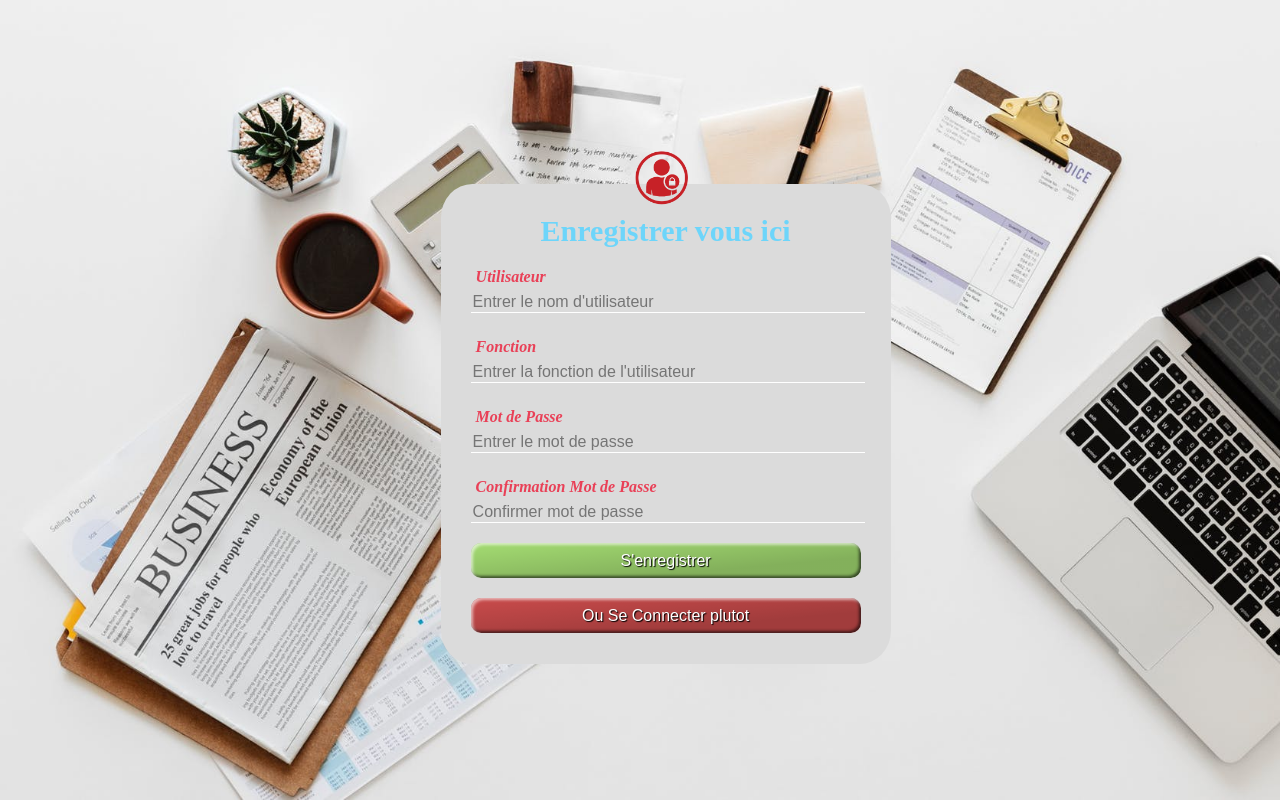
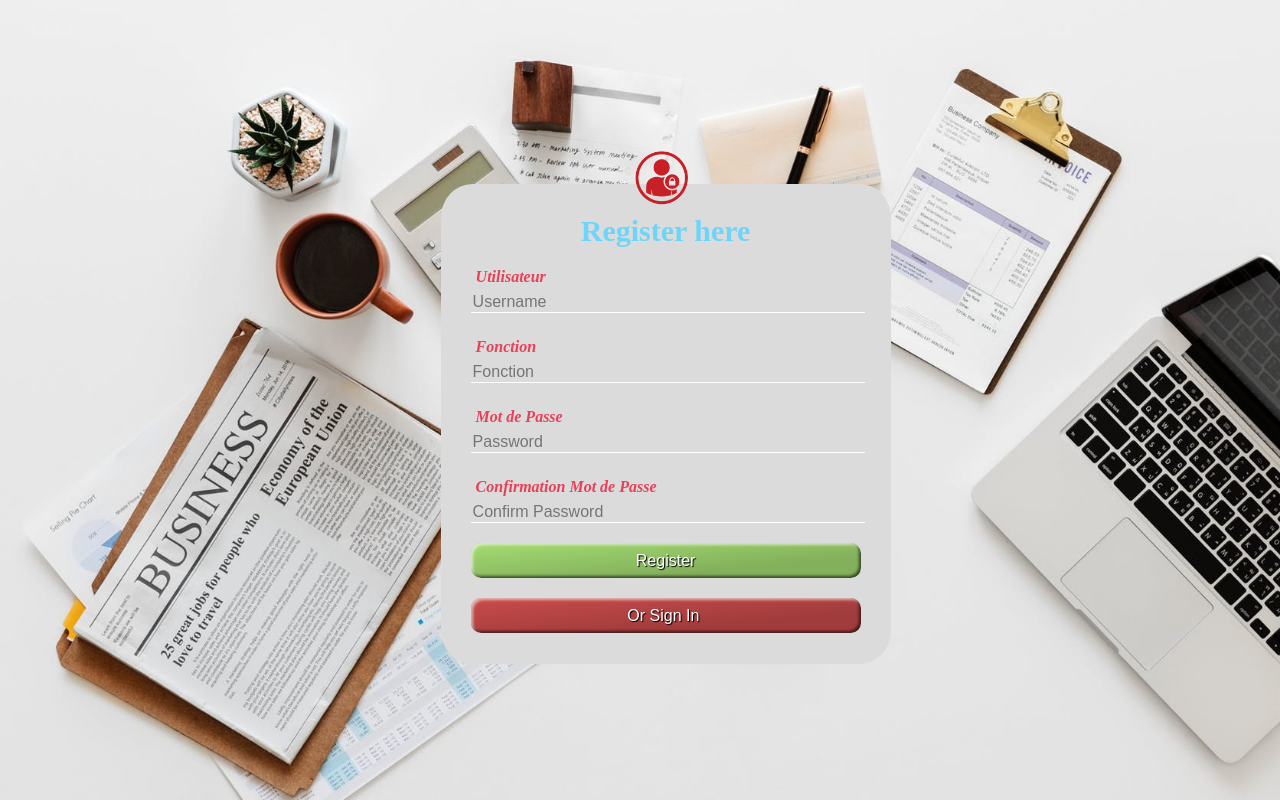
Before and after one commit to esalim/PerBAC, a PHP site: page /enregistrement.php in a window 1280 px wide. Run offline with PHP 8.4, Linux system fonts and the light colour scheme; some libraries are stand-ins or nearby versions.

Commit message:
Update enregistrement.php

```diff
--- a/benchmark/php/enregistrement.php
+++ b/benchmark/php/enregistrement.php
@@ -4,29 +4,29 @@
 <html lang="en">
 <head>
     <meta charset="UTF-8">
-    <title>Page d'enregistrement</title>
+    <title>Registration Page</title>
     <link rel="stylesheet" type="text/css" href="../css/enreg.css">               <!-- Appel fichier enreg.css pour mise en forme -->
     <script src="https://cdn.jsdelivr.net/npm/sweetalert2@8"></script>              <!-- Importation de la library SweetAlert2 -->
     <link rel="stylesheet" href="https://cdnjs.cloudflare.com/ajax/libs/animate.css/3.7.0/animate.min.css">    <!-- Importation de la library Animate -->
     <div class="registr">
         <img src="../images/Login-Icon.png" class="avatar">
-        <h1>Enregistrer vous ici</h1>
+        <h1>Register here</h1>
         <form action="enregistrement.php" method="post">
             <!-- Declaration des inputs et buttons de l'interface  -->
             <p>Utilisateur</p>
-            <input type="text" name="username" placeholder="Entrer le nom d'utilisateur" required>
+            <input type="text" name="username" placeholder="Username" required>
             <p>Fonction</p>
-            <input type="text" name="foncuser" placeholder="Entrer la fonction de l'utilisateur" required>
+            <input type="text" name="foncuser" placeholder="Fonction" required>
             <p>Mot de Passe</p>
-            <input type="password" name="password" placeholder="Entrer le mot de passe" required>
+            <input type="password" name="password" placeholder="Password" required>
             <p>Confirmation Mot de Passe</p>
-            <input type="password" name="conf_password" placeholder="Confirmer mot de passe" required>
+            <input type="password" name="conf_password" placeholder="Confirm Password" required>
             <input class="favorite buttn"
                    type="submit" id="enregistr_button" name="submit_btn"
-                   value="S'enregistrer">
+                   value="Register">
             <a href="../php/index.php"><input class="favorite styled"
                    type="button" id="connect_button"
-                   value="Ou Se Connecter plutot">
+                   value="Or Sign In ">
         </form>
 
         <?php
@@ -40,14 +40,14 @@
             $confpassword=$_POST['conf_password'];
 
             if ($password!==$confpassword){   // Message d'erreur script avec SweetAlert
-                echo '<script type="text/javascript">Swal.fire ("Oops...!","Les mots de passe ne correspondent pas !", "error")</script>';
+                echo '<script type="text/javascript">Swal.fire ("Oops...!","Passwords do not match !", "error")</script>';
             }
 
             else {
                 $sql = "SELECT username FROM utilisateurs WHERE username=?";    // requete sql pour la selection
                 $stmt = mysqli_stmt_init($conn);
                 if (!mysqli_stmt_prepare($stmt,$sql)){   // message erreur
-                    echo '<script type="text/javascript"> Swal.fire ("Oops...!", "Erreur de traitement de la requete!","error")</script>';
+                    echo '<script type="text/javascript"> Swal.fire ("Oops...!", "Request processing error!","error")</script>';
                     set_time_limit(2000);
                 }  else {
                     mysqli_stmt_bind_param($stmt,"s",$username);
@@ -55,20 +55,20 @@
                     mysqli_stmt_store_result($stmt);
                     $result=mysqli_stmt_num_rows($stmt);   // retour d'une valeur apres verification dans la base de données
                     if ($result>0){
-                        echo '<script type="text/javascript"> Swal.fire ( "Oops...!" ,"Utilisateur deja existant dans la base de données... Essayer un autre nom !", "error" )</script>';
+                        echo '<script type="text/javascript"> Swal.fire ( "Oops...!" ,"Existing user in the database... Try with another name !", "error" )</script>';
                     }
                     else{
                         $sql = "INSERT INTO utilisateurs (username,fonction,password) VALUES (?,?,?)";  // insertion des valeurs entrées
                         $stmt = mysqli_stmt_init($conn);
                         if (!mysqli_stmt_prepare($stmt,$sql)){
-                            echo '<script type="text/javascript"> Swal.fire ( "Oops...!" ,  "Erreur de traitement de la requete !" ,  "error" )</script>';
+                            echo '<script type="text/javascript"> Swal.fire ( "Oops...!" ,  "Request processing error !" ,  "error" )</script>';
                         } else {
                             $hashpwd = password_hash($password,PASSWORD_DEFAULT);   // Hashage mot de passe
                             mysqli_stmt_bind_param($stmt,"sss",$username,$fnct,$hashpwd);
                             mysqli_stmt_execute($stmt);
                             $_SESSION['userName']=$username;       // lancement session avec references de connexion
                             $_SESSION['userFonct']=$fnct;
-                            echo '<script type="text/javascript"> Swal.fire("Bon Travail...!","Utilisateur enregistré avec succès !", "success");
+                            echo '<script type="text/javascript"> Swal.fire("Good Work...!","User registered successfully !", "success");
                       setTimeout(function () {             // Fonction d\'attente
                           window.location.href="../php/homepage.php";     // the redirect goes here
                           },3000);  </script>';
```
